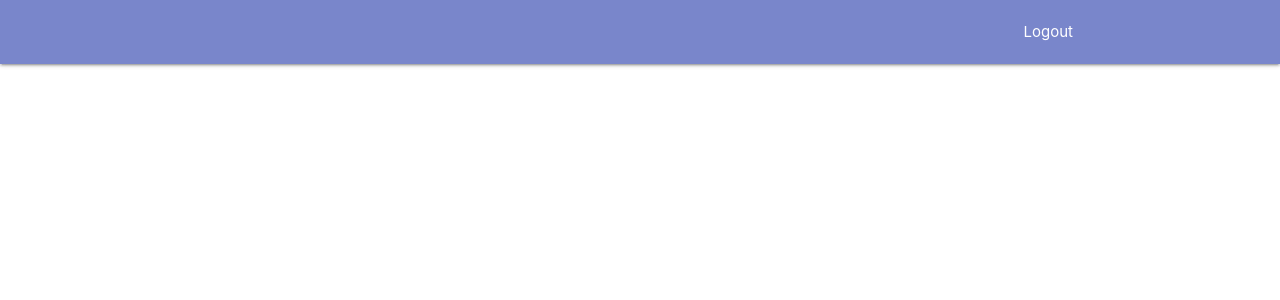
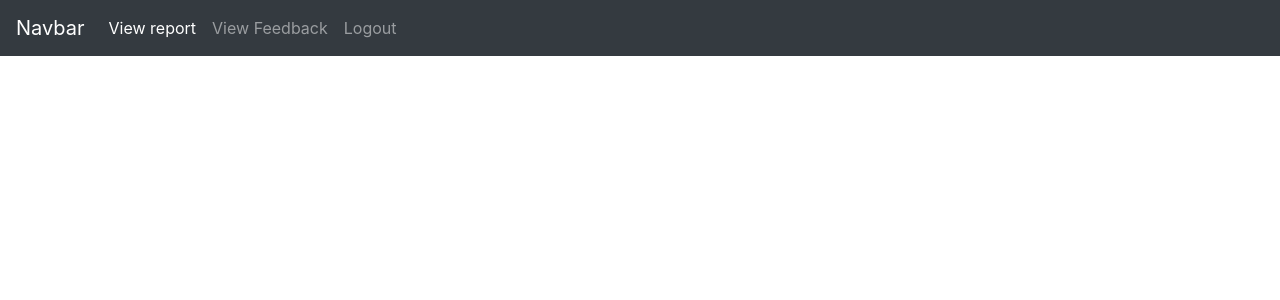
Before and after one commit to saharshleo/potholeChallenge, a Flask app: page / in a window 1280 px wide. Shown: the top 300 px of the page. Run offline with Flask 2, Linux system fonts and the light colour scheme; the visitor is signed in with stand-in values (Sample User, id 1); data comes from the database, SQL or seed files in the repository; some libraries are stand-ins or nearby versions.

Commit message:
Report and feedback

```diff
--- a/app/__init__.py
+++ b/app/__init__.py
@@ -3,7 +3,7 @@ from config import Config
 from flask_sqlalchemy import SQLAlchemy
 from flask_login import LoginManager
 
-app = Flask(__name__)
+app = Flask(__name__, static_url_path='/static')
 app.config.from_object(Config)
 db = SQLAlchemy(app)
 login = LoginManager(app)
--- a/app/routes.py
+++ b/app/routes.py
@@ -48,6 +48,14 @@ def logout():
     logout_user()
     return redirect(url_for('home'))
 
+@app.route('/report')
+def report():
+    return render_template('report.html', title = "Reports")
+
+@app.route('/feedback')
+def feedback():
+    return render_template('feedback.html', title = "Feedbacks")
+
 @app.route('/register',methods=['GET'])
 def register():
     if current_user.is_authenticated:
--- a/app/templates/layout.html
+++ b/app/templates/layout.html
@@ -8,7 +8,11 @@
   <!--Import Google Icon Font-->
   <link href="https://fonts.googleapis.com/icon?family=Material+Icons" rel="stylesheet">
   <!-- Compiled and minified CSS -->
-  <link rel="stylesheet" href="https://cdnjs.cloudflare.com/ajax/libs/materialize/1.0.0-beta/css/materialize.min.css">
+  <!-- <link rel="stylesheet" href="https://cdnjs.cloudflare.com/ajax/libs/materialize/1.0.0-beta/css/materialize.min.css"> -->
+  <link rel="stylesheet" href="https://stackpath.bootstrapcdn.com/bootstrap/4.4.1/css/bootstrap.min.css" integrity="sha384-Vkoo8x4CGsO3+Hhxv8T/Q5PaXtkKtu6ug5TOeNV6gBiFeWPGFN9MuhOf23Q9Ifjh" crossorigin="anonymous">
+  <script src="https://code.jquery.com/jquery-3.4.1.slim.min.js" integrity="sha384-J6qa4849blE2+poT4WnyKhv5vZF5SrPo0iEjwBvKU7imGFAV0wwj1yYfoRSJoZ+n" crossorigin="anonymous"></script>
+  <script src="https://cdn.jsdelivr.net/npm/popper.js@1.16.0/dist/umd/popper.min.js" integrity="sha384-Q6E9RHvbIyZFJoft+2mJbHaEWldlvI9IOYy5n3zV9zzTtmI3UksdQRVvoxMfooAo" crossorigin="anonymous"></script>
+  <script src="https://stackpath.bootstrapcdn.com/bootstrap/4.4.1/js/bootstrap.min.js" integrity="sha384-wfSDF2E50Y2D1uUdj0O3uMBJnjuUD4Ih7YwaYd1iqfktj0Uod8GCExl3Og8ifwB6" crossorigin="anonymous"></script>
   <link rel="stylesheet" href="{{ url_for('static', filename='main.css') }}">
   <!-- <link rel="stylesheet" href="language.css"> -->
   <title>HealthSync-{{title}}</title>
@@ -19,40 +23,69 @@
 <body>
 <!-- navbar -->
     <header>
-    <div class="navbar-fixed">
-        <nav class="nav-wrapper indigo lighten-2">
+        <nav class="navbar navbar-expand-lg navbar-dark bg-dark">
+            <a class="navbar-brand" href="#">Navbar</a>
+            <button class="navbar-toggler" type="button" data-toggle="collapse" data-target="#navbarNav" aria-controls="navbarNav" aria-expanded="false" aria-label="Toggle navigation">
+              <span class="navbar-toggler-icon"></span>
+            </button>
+            <div class="collapse navbar-collapse" id="navbarNav">
+              <ul class="navbar-nav">
+                {% if current_user.is_authenticated  %}
+
+                <li class="nav-item active">
+                  <a class="nav-link" href="/report">View report <span class="sr-only">(current)</span></a>
+                </li>
+                <li class="nav-item">
+                  <a class="nav-link" href="/feedback">View Feedback</a>
+                </li>
+                <li class="nav-item">
+                  <a class="nav-link" href="/logout">Logout</a>
+                </li>
+                {% else %}
+                <li class="nav-item">
+                    <a class="nav-link" href="/login">Log In</a>
+                  </li>
+                  <li class="nav-item">
+                    <a class="nav-link" href="/register">Sign Up</a>
+                  </li>
+                  {%endif%}
+              </ul>
+            </div>
+          </nav>
+        <!-- <nav class="navbar navbar-expand-lg navbar-light bg-light">
             <div class="container">
-                <a href="/home" class="sidenav-trigger" data-target="mobile-menu">
+                 <a href="/home" class="sidenav-trigger" data-target="mobile-menu">
                     <i class="material-icons">menu</i>
                 </a>
-                <ul class="right hide-on-med-and-down">
-                    {% if current_user.is_authenticated  %}
-                        <li><a href="/logout">Logout</a></li>
+                <div class="collapse navbar-collapse" id="navbarNav">
+                    <ul class="navbar-nav">
+                        {% if current_user.is_authenticated  %}
+
+                      <li class="nav-item active"><a href="/report">View report</a></li>
+                    <li class="nav-item"><a href="/feedback">View feedback</a></li>
+                    <li class="nav-item"></li><a href="/logout">Logout</a></li>
+
                     {% else %}
-                        <li><a href="/login">Login</a></li>
-                        <li><a href="/register">Sign Up</a></li>
+                    <li class="nav-item"><a href="/login">Login</a></li>
+                    <li class="nav-item"><a href="/register">Sign Up</a></li>
                     {% endif %}
 
                 </ul>
-                <ul class="sidenav grey lighten-2" id="mobile-menu">
-                        <li><a href="/about">About</a></li>
+                <ul class="collapse navbar-sollapse" id="mobile-menu">
+                    <li class="nav-item"><a href="/about">About</a></li>
                         {% if current_user.is_authenticated  %}
-                            <li>{{current_user.name}}</li>
+                        <li class="nav-item">{{current_user.name}}</li>
                             {% if current_user.role == "d" %}
-                            <li><a href="/view_patient_history">Patient History</a></li>
                             {% else %}
-                            <li><a href="/generate_otp">Generate OTP</a></li>
                             {% endif %}
-                            <li><a href="/profile">Profile</a></li>
-                            <li><a href="/logout">Logout</a></li>
+                            <li class="nav-item"><a href="/logout">Logout</a></li>
                         {% else %}
-                            <li><a href="/login">Login</a></li>
-                            <li><a href="/register">Sign Up</a></li>
+                        <li class="nav-item"><a href="/login">Login</a></li>
+                        <li class="nav-item"><a href="/register">Sign Up</a></li>
                         {% endif %}
                 </ul>
             </div>
-        </nav>
-        </div>
+        </nav> -->
     </header>
 
 {% block content %}
```
Also changed, not shown: app/templates/feedback.html (added, +27 -0 lines), app/templates/report.html (added, +58 -0 lines), app/static/p.jpg (added).
